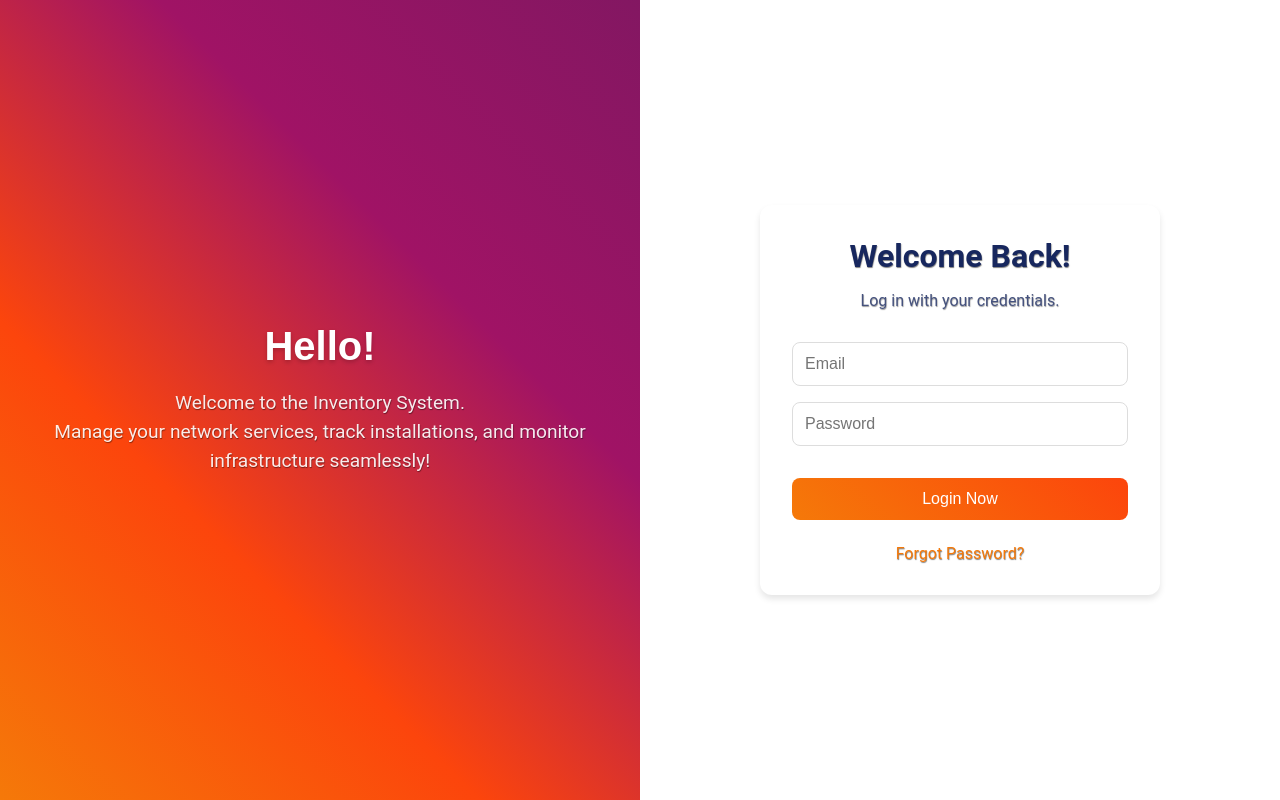
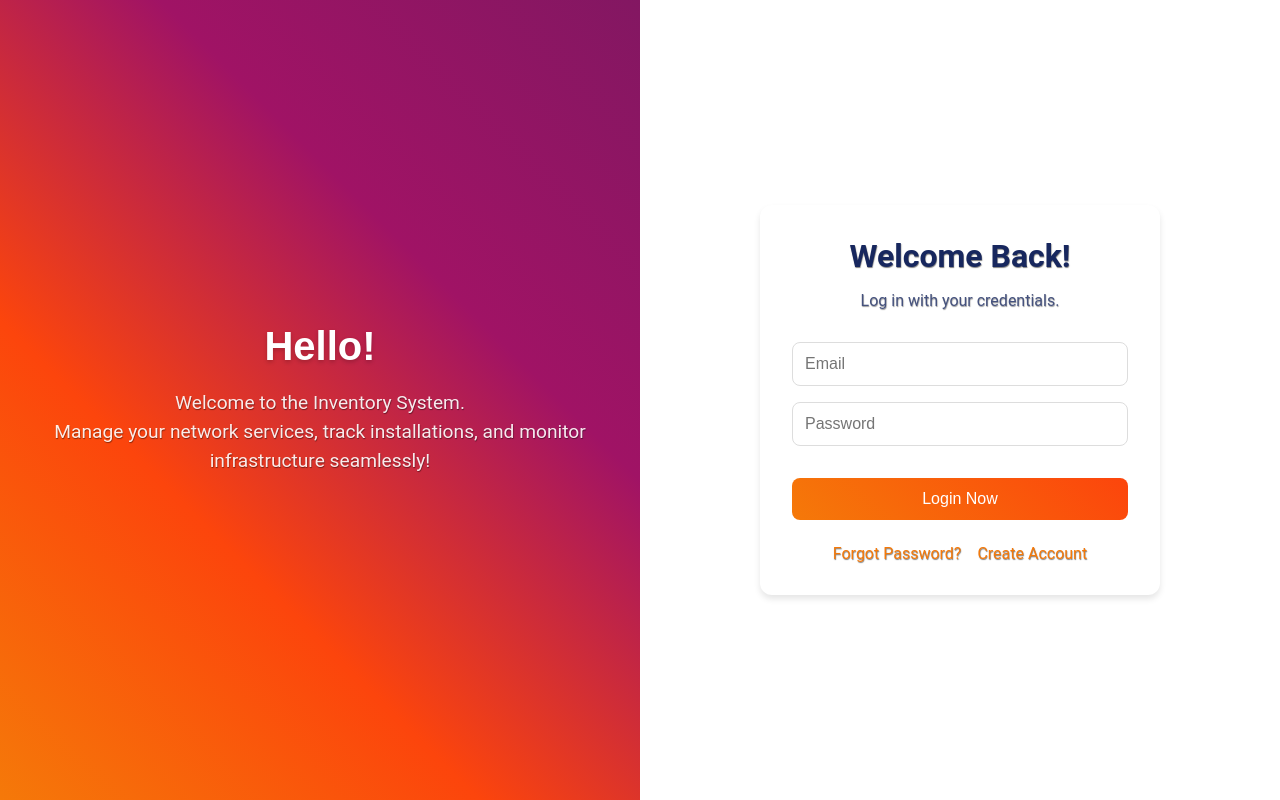
Before and after one commit to Blitz1r/CSSECDV-WEBSITE, a React (Create React App) app in the folder frontend/: page / in a window 1280 px wide. Built offline with nearby package versions, Linux system fonts and the light colour scheme; no server answers.

Commit message:
Linked Register Page

```diff
--- a/frontend/src/components/Sidebar.js
+++ b/frontend/src/components/Sidebar.js
@@ -128,7 +128,7 @@ const Sidebar = () => {
                 </li>
                 )}
                 <li>
-                    <a href="#">
+                    <a href="https://www.facebook.com/innovasianenterprise/">
                         <span className="icon">❓</span>
                         <span className="text">Help/Support</span>
                     </a>
--- a/frontend/src/components/VerifySecurityQuestion.js
+++ b/frontend/src/components/VerifySecurityQuestion.js
@@ -60,7 +60,6 @@ function VerifySecurityQuestion() {
                 <div className="login-form">
                     <h2>Security Question</h2>
                     <p>{securityQuestion}</p>
-                    {error && <div className="error-message">{error}</div>}
                     <form onSubmit={handleSubmit}>
                         <input
                             type="text"
@@ -75,6 +74,12 @@ function VerifySecurityQuestion() {
                     </form>
                 </div>
             </div>
+            {error && (
+                <div className="error-popup active">
+                    <p>{error}</p>
+                    <button onClick={() => setError('')}>Close</button>
+                </div>
+            )}
         </div>
     );
 }
--- a/frontend/src/components/login.js
+++ b/frontend/src/components/login.js
@@ -55,6 +55,10 @@ const Login = () => {
         e.preventDefault(); // Prevent default behavior
         navigate('/forgot-password'); // Navigate to forgot password page
     };
+    const handleRegister = (e) => {
+        e.preventDefault(); // Prevent default behavior
+        navigate('/register'); // Navigate to forgot password page
+    };
 
     return (
         <div className="login-container">
@@ -76,7 +80,7 @@ const Login = () => {
                             {loading ? 'Logging in...' : 'Login Now'}
                         </button>
                     </form>
-
+                <span className='centered flex-row'>
                     <a
                         href="/forgot-password"
                         onClick={handleForgotPassword}
@@ -84,6 +88,14 @@ const Login = () => {
                     >
                         Forgot Password?
                     </a>
+                    <a
+                        href="/register"
+                        onClick={handleRegister}
+                        className="create-account"
+                    >
+                        Create Account
+                    </a>
+                </span>
                 </div>
 
             </div>
```
